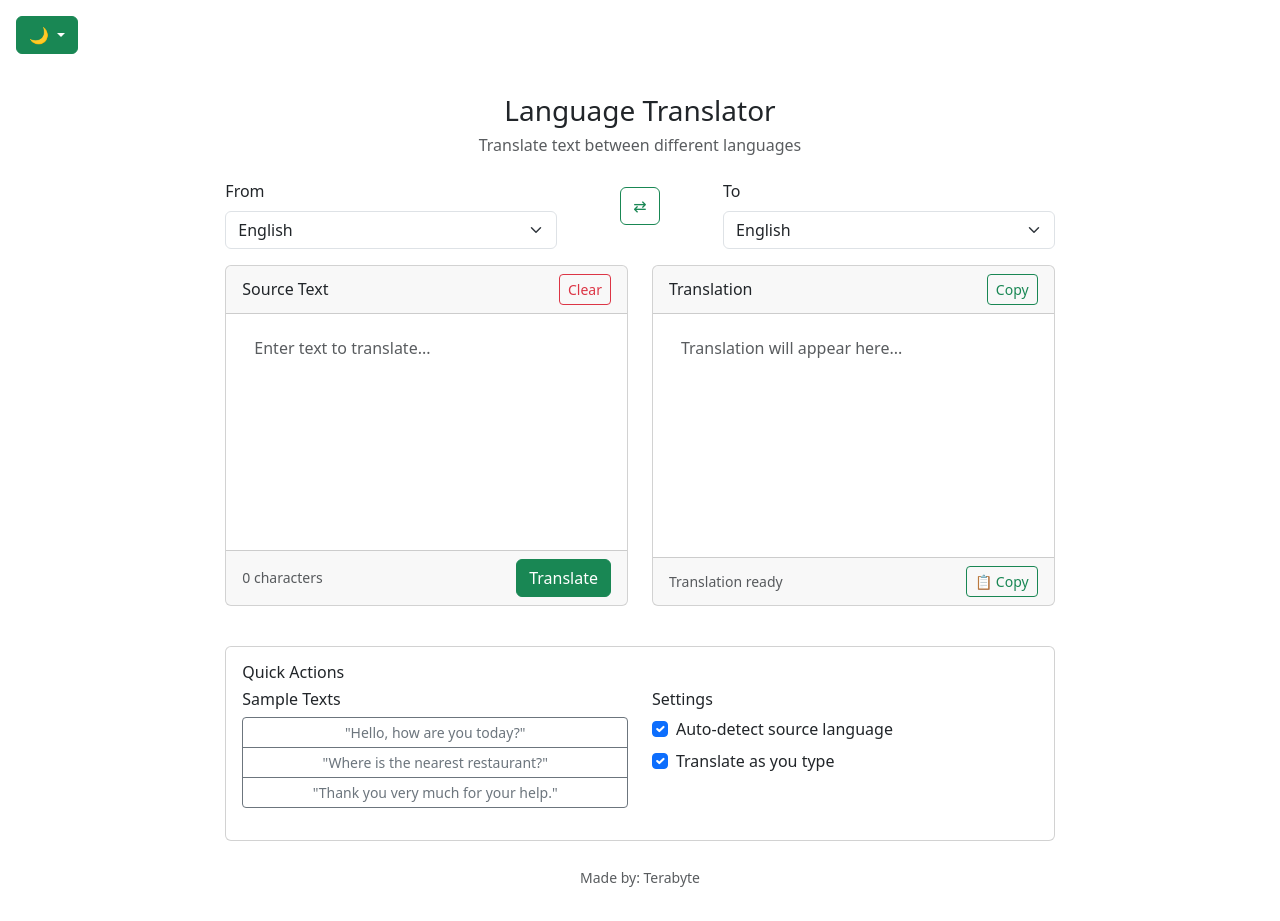
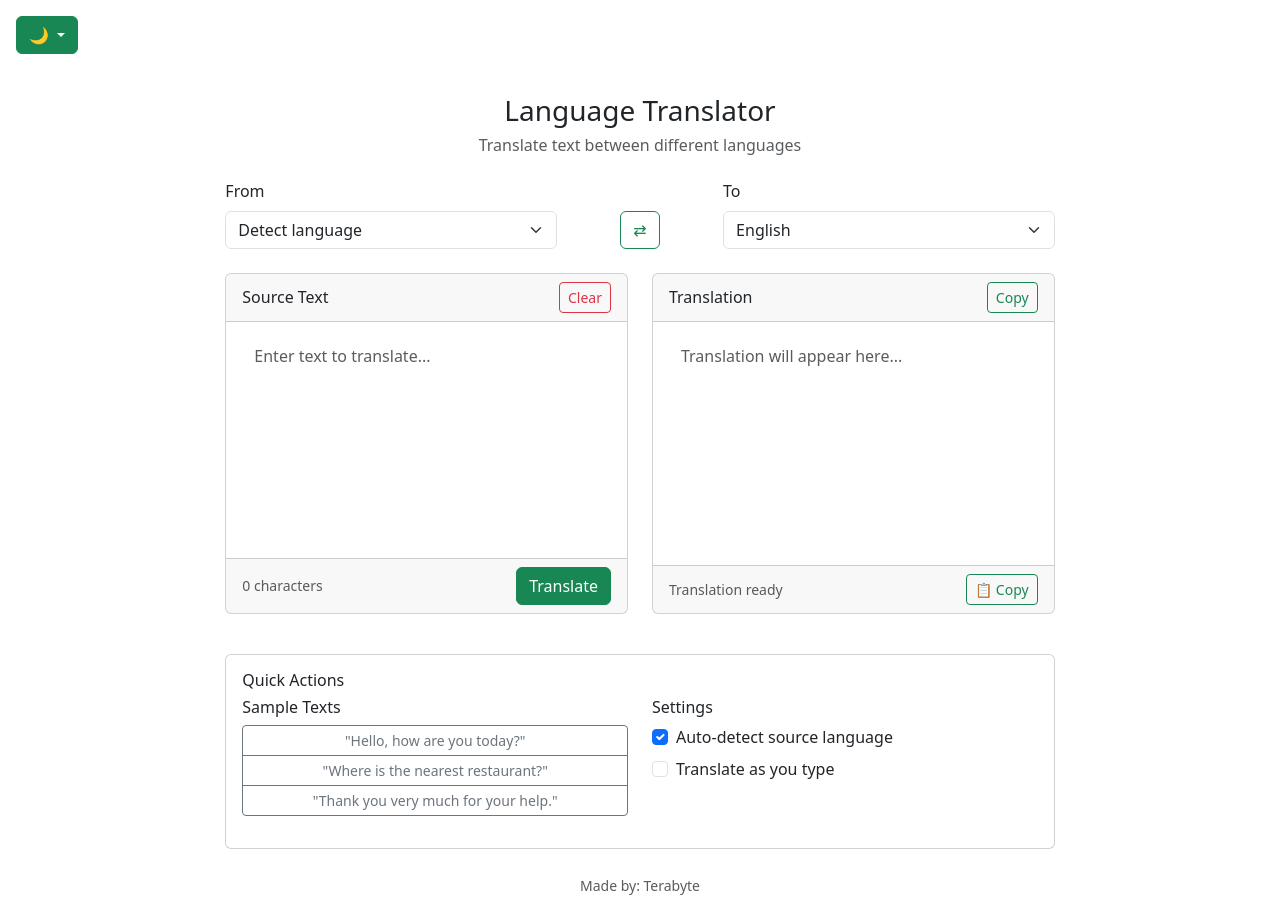
Before and after one commit to HWebDevL/web-app-translator, a Flask app: page / in a window 1280 px wide. Before the commit the page ends 887 px from the top, so only its background shows below. Run offline with Flask 3, Linux system fonts and the light colour scheme.

Commit message:
Update translate.html

```diff
--- a/templates/translate.html
+++ b/templates/translate.html
@@ -1,14 +1,15 @@
 <!DOCTYPE html>
-<html lang="en" >
+<html lang="en">
 <head>
+  <meta name="viewport" content="width=device-width, initial-scale=1">
   <meta charset="UTF-8">
   <link rel="icon" type="image/png" href="{{ url_for('static', filename='favicon.ico') }}">
   <title>Terabyte's Translator</title>
   <link href="https://cdn.jsdelivr.net/npm/bootstrap@5.3.7/dist/css/bootstrap.min.css" rel="stylesheet" integrity="sha384-LN+7fdVzj6u52u30Kp6M/trliBMCMKTyK833zpbD+pXdCLuTusPj697FH4R/5mcr" crossorigin="anonymous">
+</head>
+<body>
 
-</head>
-
-<body>
+<!-- Theme dropdown -->
 <div class="dropdown m-3">
   <button class="btn btn-success dropdown-toggle" type="button" id="themeDropdown" data-bs-toggle="dropdown" aria-expanded="false">
     🌙
@@ -19,33 +20,37 @@
     <li><button class="dropdown-item" data-theme="auto">⚡ Auto</button></li>
   </ul>
 </div>
+
 <div class="container-fluid py-4">
   <div class="row justify-content-center">
     <div class="col-12 col-lg-10 col-xl-8">
+
       <!-- Header -->
       <div class="text-center mb-4">
         <h3 class="mb-2">Language Translator</h3>
         <h6 class="text-muted">Translate text between different languages</h6>
       </div>
+
       <!-- Language Selection -->
       <div class="row mb-3">
-        <div class="col-md-5">
+        <div class="col-12 col-md-5 mb-2">
           <label class="form-label">From</label>
-          <select class="form-select translator-from-lang">
+          <select id="fromLangSelect" class="form-select translator-from-lang">
+            <option value="auto">Detect language</option>
             {% include "languages.html" %}
           </select>
         </div>
-        <div class="col-md-2 text-center">
-          <label class="form-label d-block"></label>
+        <div class="col-12 col-md-2 text-center mb-2 d-flex align-items-end justify-content-center">
           <button class="btn btn-outline-success translator-swap-btn" type="button">⇄</button>
         </div>
-        <div class="col-md-5">
+        <div class="col-12 col-md-5 mb-2">
           <label class="form-label">To</label>
-          <select class="form-select translator-to-lang">
+          <select id="toLangSelect" class="form-select translator-to-lang">
             {% include "languages.html" %}
           </select>
         </div>
       </div>
+
       <!-- Translation Interface -->
       <div class="row">
         <div class="col-md-6 mb-4">
@@ -57,32 +62,32 @@
             <div class="card-body">
               <textarea class="form-control border-0 translator-source-text" rows="8" placeholder="Enter text to translate..." style="resize: none; box-shadow: none;"></textarea>
             </div>
-            <div class="card-footer">
-              <div class="d-flex justify-content-between align-items-center">
+            <div class="card-footer d-flex justify-content-between align-items-center">
               <small class="text-muted translator-char-count">0 characters</small>
               <button class="btn btn-success translator-translate-btn" type="button">Translate</button>
             </div>
           </div>
         </div>
-        </div>
+
         <div class="col-md-6 mb-4">
           <div class="card h-100">
             <div class="card-header d-flex justify-content-between align-items-center">
               <h6 class="mb-0">Translation</h6>
               <button class="btn btn-sm btn-outline-success translator-copy-btn" type="button">Copy</button>
             </div>
-            <div class="card-body"><textarea class="form-control border-0 translator-target-text" rows="8" placeholder="Translation will appear here..." readonly="" style="resize: none; box-shadow: none;"></textarea></div>
-            <div class="card-footer">
-              <div class="d-flex justify-content-between align-items-center">
+            <div class="card-body">
+              <textarea class="form-control border-0 translator-target-text" rows="8" placeholder="Translation will appear here..." readonly style="resize: none; box-shadow: none;"></textarea>
+            </div>
+            <div class="card-footer d-flex justify-content-between align-items-center">
               <small class="text-muted">Translation ready</small>
-                <div class="btn-group" role="group">
+              <div class="btn-group">
                 <button class="btn btn-outline-success btn-sm translator-copy-btn" type="button">📋 Copy</button>
               </div>
             </div>
           </div>
         </div>
       </div>
-      </div>
+
       <!-- Quick Actions -->
       <div class="row mt-3">
         <div class="col-12">
@@ -98,14 +103,15 @@
                     <button class="btn btn-outline-secondary btn-sm translator-sample-btn" type="button" data-text="Thank you very much for your help.">"Thank you very much for your help."</button>
                   </div>
                 </div>
+
                 <div class="col-md-6 mb-3">
                   <h6 class="mb-2">Settings</h6>
                   <div class="form-check mb-2">
-                    <input class="form-check-input translator-auto-detect" type="checkbox" checked/>
-                    <label class="form-check-label">Auto-detect source language</label>
+                    <input class="form-check-input translator-auto-detect" type="checkbox" id="autoDetect" checked>
+                    <label class="form-check-label" for="autoDetect">Auto-detect source language</label>
                   </div>
                   <div class="form-check">
-                    <input class="form-check-input translator-instant-translate" type="checkbox" checked/>
+                    <input class="form-check-input translator-instant-translate" type="checkbox">
                     <label class="form-check-label">Translate as you type</label>
                   </div>
                 </div>
@@ -114,13 +120,16 @@
           </div>
         </div>
       </div>
-      <!-- Footer Info -->
+
+      <!-- Footer -->
       <div class="text-center mt-4">
         <p class="text-muted mb-0"><small>Made by: Terabyte</small></p>
       </div>
+
     </div>
   </div>
 </div>
+
 <script src="../static/translator.js"></script>
 <script src="https://cdn.jsdelivr.net/npm/bootstrap@5.3.7/dist/js/bootstrap.bundle.min.js" integrity="sha384-ndDqU0Gzau9qJ1lfW4pNLlhNTkCfHzAVBReH9diLvGRem5+R9g2FzA8ZGN954O5Q" crossorigin="anonymous"></script>
 </body>
```
Lines whose indentation alone changed are shown as unchanged.
